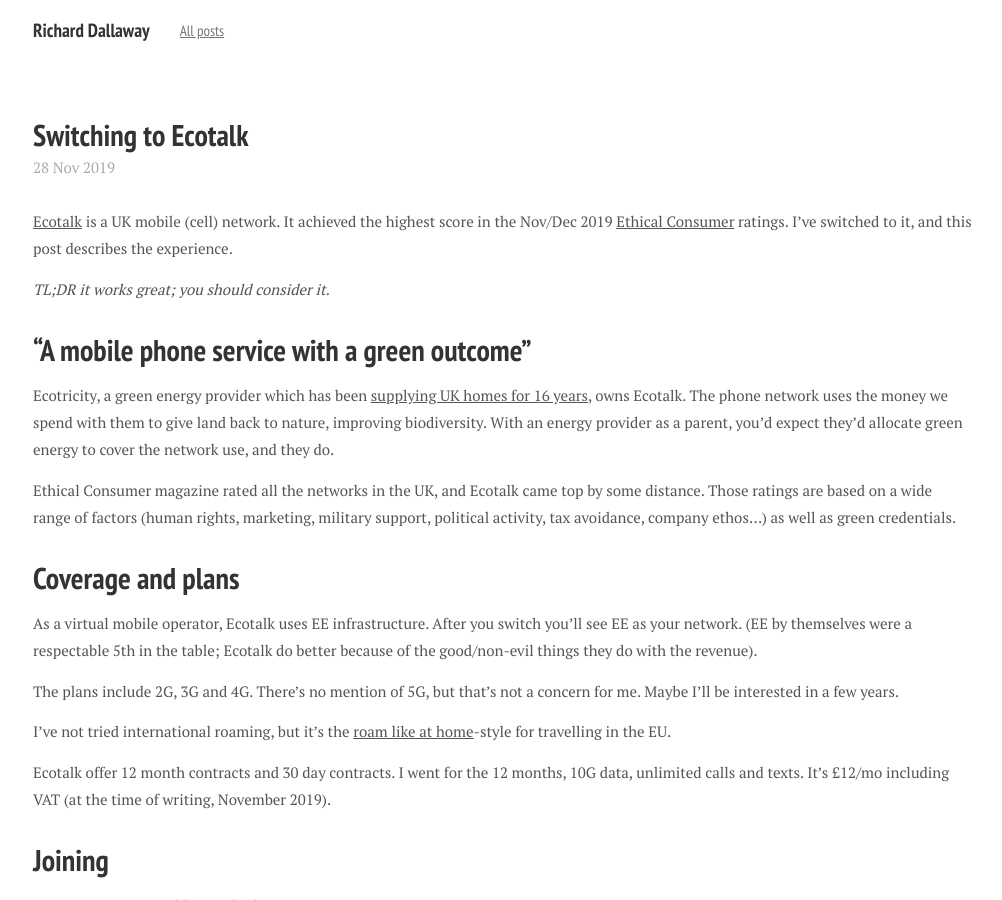
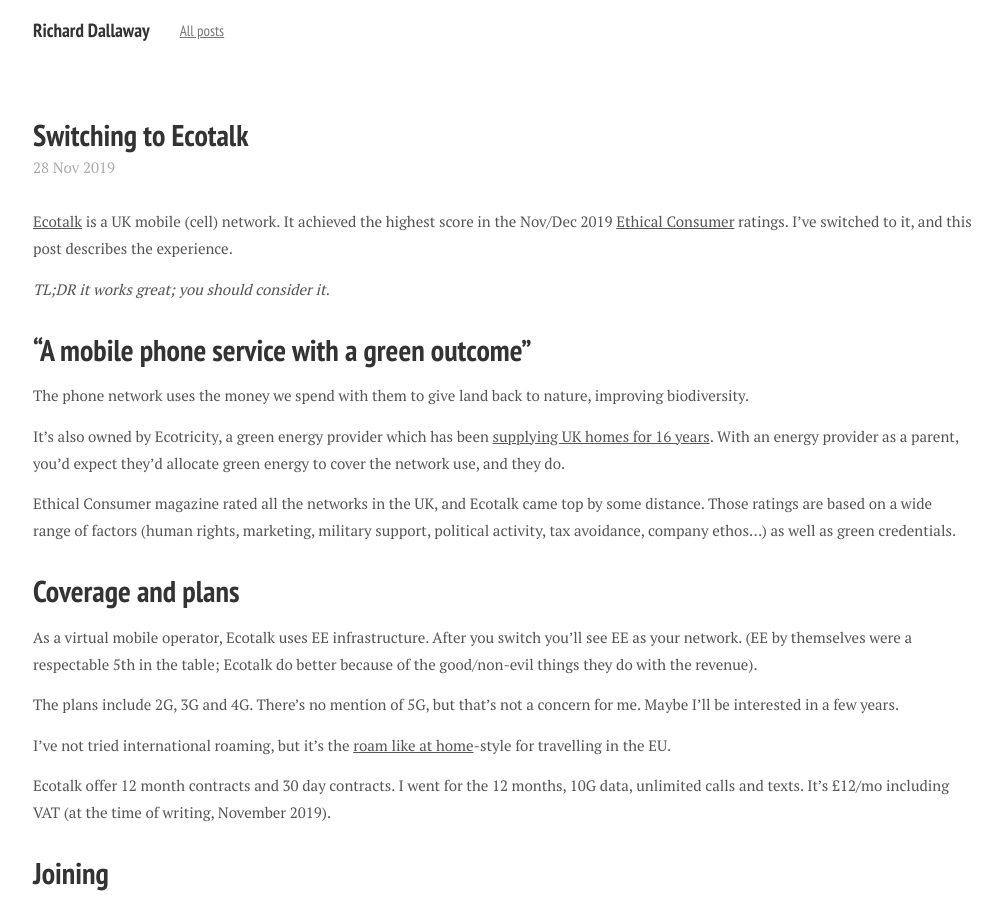
Before and after one commit to d6y/richard.dallaway.com, a Jekyll site: the page built from _posts/2019-11-28-ecotalk.md, in a window 1280 px wide and 900 px high. Shown: the whole window, without its empty margins (137-1139 px from the left). Built offline with Jekyll 4.4.1, drawn with Linux system fonts in a browser that asks for light colours; nearby versions of some CDN libraries; some web fonts are replaced.

Commit message:
fix typos

```diff
--- a/_posts/2019-11-28-ecotalk.md
+++ b/_posts/2019-11-28-ecotalk.md
@@ -19,8 +19,9 @@ _TL;DR it works great; you should consider it._
 
 # "A mobile phone service with a green outcome"
 
-Ecotricity, a green energy provider which has been [supplying UK homes for 16 years][ecotricity-history], owns Ecotalk.
 The phone network uses the money we spend with them to give land back to nature, improving biodiversity.
+
+It's also owned by Ecotricity, a green energy provider which has been [supplying UK homes for 16 years][ecotricity-history].
 With an energy provider as a parent, you'd expect they'd allocate green energy to cover the network use, and they do.
 
 Ethical Consumer magazine rated all the networks in the UK, and Ecotalk came top by some distance.
@@ -58,7 +59,7 @@ You can set this to zero.
 
 I did the sign up on Sunday night, and I received a new SIM in the post on Wednesday morning:
 
-<img src="/img/posts/2019-ecotalk/sim-840x570.jpg" width="840" height="570" alter="Photo on an EcoTalk SIM card">
+<img src="/img/posts/2019-ecotalk/sim-840x570.jpg" width="840" height="570" alter="Photo on an Ecotalk SIM card">
 
 # Keep your number
 
```
